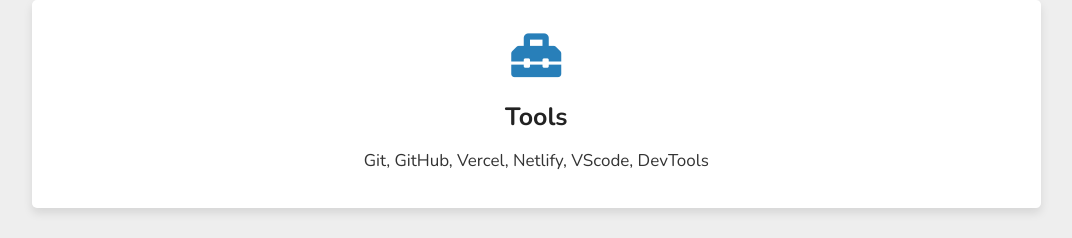
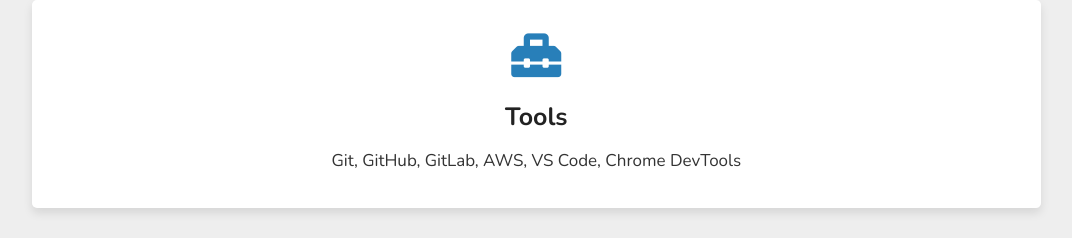
Before and after one commit to tanyaaa05/Portfolio, a plain HTML site: page index.html in a window 1280 px wide. Shown: the part 2815-3053 px from the top of the page, without its empty margins (79-1151 px from the left). Drawn offline with nearby package versions, Linux system fonts and the light colour scheme.

Commit message:
Update index.html

```diff
--- a/index.html
+++ b/index.html
@@ -164,7 +164,7 @@
           <i class="fas fa-toolbox"></i>
           <h3>tools</h3>
           <p>
-            Git, GitHub, Vercel, Netlify, VScode, DevTools
+            Git, GitHub, GitLab, AWS, VS Code, Chrome DevTools
           </p>
         </div>
 
```
